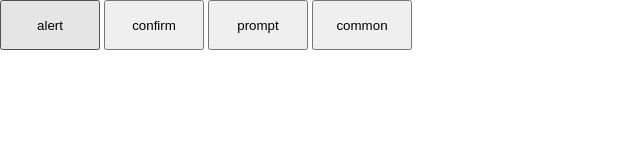
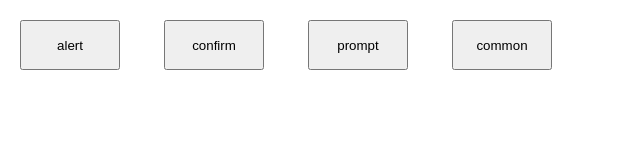
Before and after one commit to bella1010/Blog, a plain HTML site: page Dialog/index.html in a window 1280 px wide. Shown: the top 160 px of the page, without its empty margins (0-640 px from the left). Drawn offline with Linux system fonts and the light colour scheme.

Commit message:
Signed-off-by: BellaChen <bella.chen@cecport.com>

```diff
--- a/Dialog/index.html
+++ b/Dialog/index.html
@@ -9,10 +9,11 @@
 		width: 100px;
 		height: 50px;
 		line-height: 50px;
+		margin:20px;
 	}
 	</style>
 </head>
-<body style="height: 2000px">
+<body >
 	<input type="button" value="alert" id="alert">
 	<input type="button" value="confirm" id="confirm">
 	<input type="button" value="prompt" id="prompt">
```
